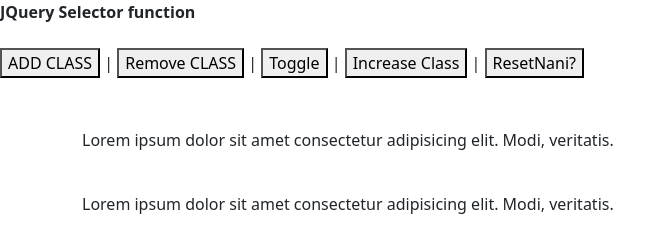
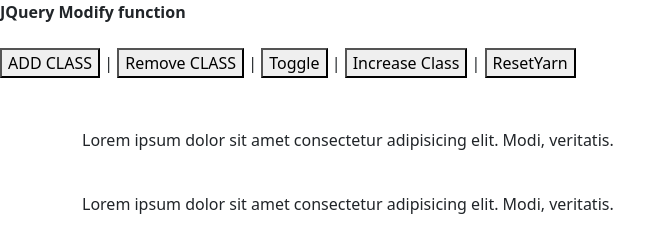
Before and after one commit to SephGutierrez/Test_UdemyWebDev, a plain HTML site: page index.html in a window 1280 px wide. Shown: the top 240 px of the page, 0-664 px from the left. Drawn offline with nearby package versions, Linux system fonts and the light colour scheme.

Commit message:
name change

```diff
--- a/index.html
+++ b/index.html
@@ -45,10 +45,10 @@
     </script>
   </head>
   <body>
-          <b>JQuery Selector function</b><br><br>
+          <b>JQuery Modify function</b><br><br>
 
       <button class="add-class">ADD CLASS</button> |  <button class="remove-class">Remove CLASS</button> |  <button class="toggle-class">Toggle</button> |  <button class="increase-class">Increase Class</button>
-      | <button class="btnReset">ResetNani?</button>
+      | <button class="btnReset">ResetYarn</button>
 
 
    <div class="container" style="margin-Top: 50px;">
```
